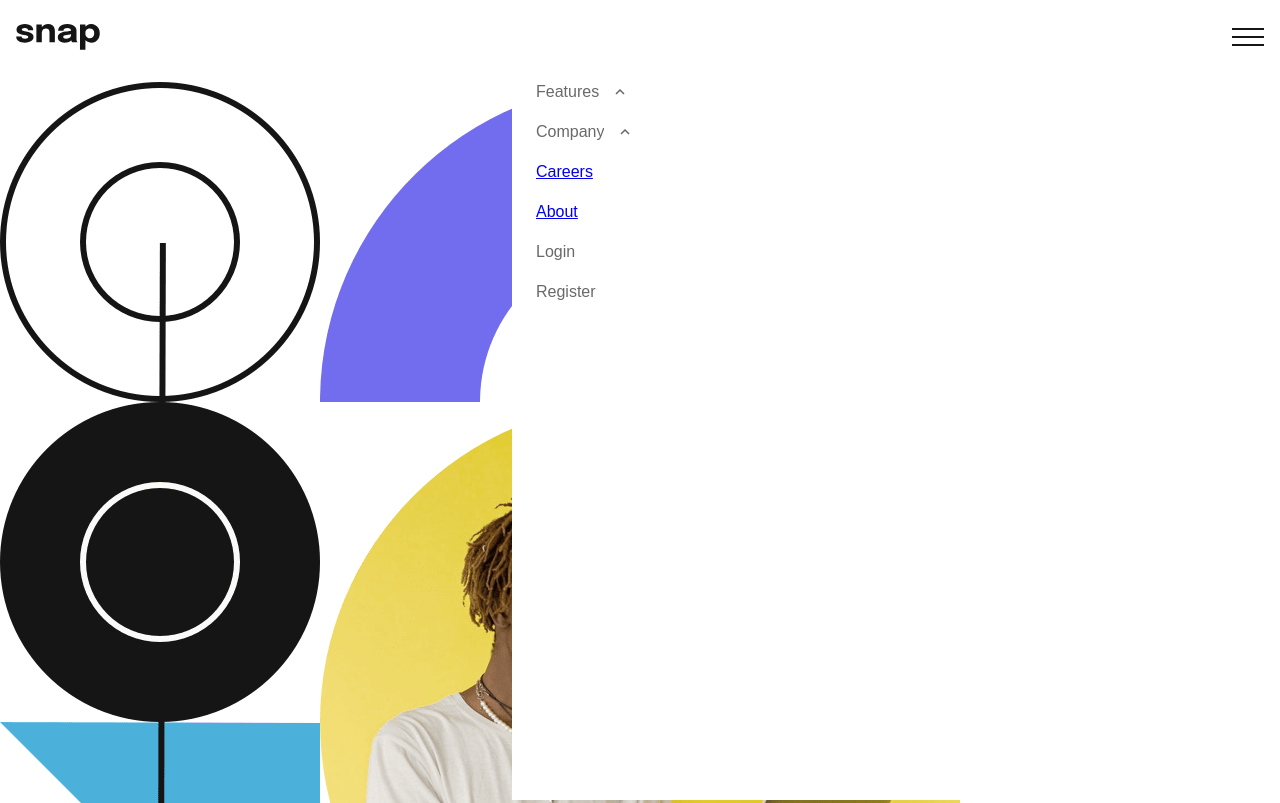
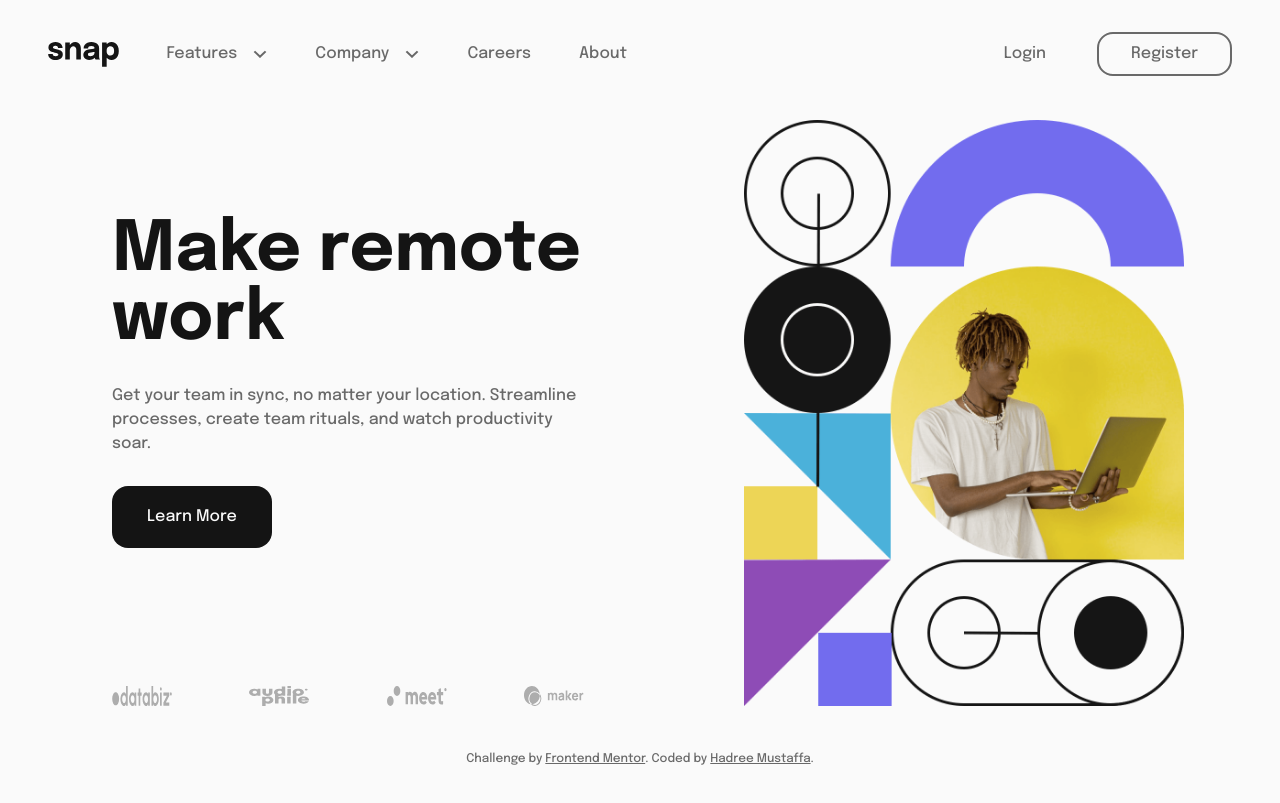
Before and after one commit to hadreemustaffa/intro-section-with-dropdown-navigation, a website: page index.html in a window 1280 px wide. Shown: the top 803 px of the page. Drawn offline with Linux system fonts and the light colour scheme; a web font is replaced by a local one.

Commit message:
finish mobile/desktop styling

```diff
--- a/index.html
+++ b/index.html
@@ -5,114 +5,121 @@
   <meta charset="UTF-8">
   <meta name="viewport" content="width=device-width, initial-scale=1.0">
   <meta name="description" content="Intro Section with Dropdown Navigation solution for Frontendmentor.io">
-
   <link rel="icon" type="image/png" sizes="32x32" href="/assets/images/favicon-32x32.png">
-
   <link rel="stylesheet" href="/dist/style.css">
   <script defer src="index.js"></script>
   <title>Frontend Mentor | Intro section with dropdown navigation</title>
-
 </head>
 
 <body>
-  <header class="flex row space-between">
-    <img src="/assets/images/logo.svg" width="84" height="26" alt="">
-    <button id="menuBtn" class="menu" type="button" aria-controls="navigation-drawer" aria-expanded="false">
-      <img src="assets/images/icon-menu.svg" alt="menu">
+  <header>
+    <a href="#">
+      <img class="logo" src="/assets/images/logo.svg" alt="snap brand logo">
+    </a>
+
+    <button class="btn-toggle" type="button" aria-expanded="false">
+      <img src="assets/images/icon-menu.svg" alt="navigation menu icon">
     </button>
-  </header>
 
-  <nav class="flex column" role="navigation">
-    <ul id="navigation-drawer" class="nav__list flex column gap-1">
-
-      <li class="nav__item flex column gap-1">
-        <div class="flex row gap-1">
-          <input type="button" value="Features">
-          <img class="arrow" src="assets/images/icon-arrow-up.svg" alt="">
-        </div>
-        <ul class="nav__item-list flex column gap-1 hidden">
-          <li class="nav__item-link flex row gap-1">
+    <nav role="navigation">
+      <ul class="main-menu" role="menubar">
+        <li class="dropdown" role="none">
+          <a class="dropdown__item" href="#" role="menuitem" aria-haspopup="true" aria-expanded="false">
+            Features
+            <img class="arrow" src="assets/images/icon-arrow-down.svg" alt="">
+          </a>
+          <ul class="dropdown__list" role="menu" aria-hidden="true" aria-label="Features">
+            <li role="none">
+              <a class="dropdown__list-link" href="#todo-list" role="menuitem">
                 <img src="/assets/images/icon-todo.svg" alt="">
-            <a href="#">Todo List</a>
+                Todo List
+              </a>
             </li>
-          <li class="nav__item-link flex row gap-1">
+            <li role="none">
+              <a class="dropdown__list-link" href="#calendar" role="menuitem">
                 <img src="/assets/images/icon-calendar.svg" alt="">
-            <a href="#">Calendar</a>
+                Calendar
+              </a>
             </li>
-          <li class="nav__item-link flex row gap-1">
+            <li role="none">
+              <a class="dropdown__list-link" href="#reminders" role="menuitem">
                 <img src="/assets/images/icon-reminders.svg" alt="">
-            <a href="#">Reminders</a>
+                Reminders
+              </a>
             </li>
-          <li class="nav__item-link flex row gap-1">
+            <li role="none">
+              <a class="dropdown__list-link" href="#planning" role="menuitem">
                 <img src="/assets/images/icon-planning.svg" alt="">
-            <a href="#">Planning</a>
+                Planning
+              </a>
             </li>
           </ul>
         </li>
 
-      <li class="nav__item flex column gap-1">
-        <div class="flex row gap-1">
-          <input type="button" value="Company">
-          <img class="arrow" src="assets/images/icon-arrow-up.svg" alt="">
-        </div>
-        <ul class="nav__item-list flex column gap-1 hidden">
-          <li class="nav__item-link flex row">
-            <a href="#">History</a>
+        <li class="dropdown" role="none">
+          <a class="dropdown__item" href="#" role="menuitem" aria-haspopup="true" aria-expanded="false">
+            Company
+            <img class="arrow" src="assets/images/icon-arrow-down.svg" alt="">
+          </a>
+          <ul class="dropdown__list" role="menu" aria-hidden="true" aria-label="Company">
+            <li role="none">
+              <a class="dropdown__list-link" href="#history" role="menuitem">
+                History
+              </a>
             </li>
-          <li class="nav__item-link flex row">
-            <a href="#">Our Team</a>
+            <li role="none">
+              <a class="dropdown__list-link" href="#our-team" role="menuitem">
+                Our Team
+              </a>
             </li>
-          <li class="nav__item-link flex row">
-            <a href="#">Blog</a>
+            <li role="none">
+              <a class="dropdown__list-link" href="#blog" role="menuitem">
+                Blog
+              </a>
             </li>
           </ul>
         </li>
 
-      <li class="nav__item">
-        <a href="#">Careers</a>
+        <li role="none">
+          <a class="main-menu__item" href="#careers" role="menuitem">Careers</a>
         </li>
-      <li class="nav__item">
-        <a href="#">About</a>
+        <li role="none">
+          <a class="main-menu__item" href="#about" role="menuitem">About</a>
         </li>
       </ul>
 
-    <ul class="nav__list flex column gap-1">
-      <li class="nav__item">
-        <input type="button" value="Login">
-      </li>
-      <li class="nav__item">
-        <input type="button" value="Register">
-      </li>
-    </ul>
-
+      <div class="btn-container">
+        <button class="btn btn-tertiary" type="button">Login</button>
+        <button class="btn btn-secondary" type="button">Register</button>
+      </div>
     </nav>
+  </header>
 
   <main>
-    <div>
     <picture>
-        <source media="(max-width: 768px)" srcset="/assets/images/image-hero-mobile.png">
-        <source media="(min-width: 769px)" srcset="/assets/images/image-hero-desktop.png">
+      <source media="(max-width: 991px)" srcset="/assets/images/image-hero-mobile.png">
+      <source media="(min-width: 992px)" srcset="/assets/images/image-hero-desktop.png">
       <img src="/assets/images/image-hero-mobile.png" alt="standing man holding laptop">
     </picture>
-    </div>
 
-    <div>
+    <div class="container flex column">
+      <div class="container__text flex column">
         <h1>Make remote work</h1>
         <p>Get your team in sync, no matter your location. Streamline processes,
           create team rituals, and watch productivity soar.</p>
-      <button type="button">Learn More</button>
+        <button class="btn btn-primary" type="button">Learn More</button>
       </div>
 
-    <div>
+      <div class="container__logo flex row space-between">
         <img src="/assets/images/client-databiz.svg" alt="">
         <img src="/assets/images/client-audiophile.svg" alt="">
         <img src="/assets/images/client-meet.svg" alt="">
         <img src="/assets/images/client-maker.svg" alt="">
       </div>
-
+    </div>
   </main>
 
-  <footer class="attribution">
+  <footer class="attribution" role="contentinfo">
     Challenge by <a href="https://www.frontendmentor.io?ref=challenge" target="_blank">Frontend Mentor</a>.
     Coded by <a href="#">Hadree Mustaffa</a>.
   </footer>
--- a/index.js
+++ b/index.js
@@ -1,34 +1,42 @@
-const menuBtn = document.getElementById('menuBtn');
-const menuContent = document.querySelector('nav');
-const menuItem = document.querySelectorAll('.nav__item');
+const toggleBtn = document.querySelector('.btn-toggle');
+const navigationBar = document.querySelector('nav');
+const dropdownItems = Array.from(document.querySelectorAll('[aria-haspopup]'));
 
-const menuUrl = '/assets/images/icon-menu.svg';
+const menuOpenUrl = '/assets/images/icon-menu.svg';
 const menuCloseUrl = '/assets/images/icon-close-menu.svg';
-const arrowUpUrl = '/assets/images/icon-arrow-up.svg';
-const arrowDownUrl = '/assets/images/icon-arrow-down.svg';
 
-menuBtn.addEventListener('click', () => {
-  if (menuContent.classList.contains('hidden')) {
-    menuBtn.firstElementChild.src = menuCloseUrl;
-    menuContent.classList.remove('hidden');
+toggleBtn.addEventListener('click', () => {
+  if (toggleBtn.getAttribute('aria-expanded') === 'false') {
+    toggleBtn.setAttribute('aria-expanded', 'true');
+    toggleBtn.firstElementChild.src = menuCloseUrl;
   } else {
-    menuBtn.firstElementChild.src = menuUrl;
-    menuContent.classList.add('hidden');
+    toggleBtn.setAttribute('aria-expanded', 'false');
+    toggleBtn.firstElementChild.src = menuOpenUrl;
   }
+  navigationBar.classList.toggle('open');
+  navigationBar.style.transition = 'transform 0.25s ease-in-out';
+});
+console.log(navigationBar);
+navigationBar.addEventListener('transitionend', () => {
+  navigationBar.removeAttribute('style');
 });
 
-Array.from(menuItem).forEach((item) => {
-  const input = item.querySelector('input');
-  const arrow = item.querySelector('.arrow');
-  const list = item.querySelector('ul');
+dropdownItems.forEach((item) => {
+  item.addEventListener('click', () => {
+    const itemList = item.nextElementSibling;
+    const arrow = item.firstElementChild;
 
-  input?.addEventListener('click', () => {
-    if (list.classList.contains('hidden')) {
-      arrow.src = arrowDownUrl;
-      list.classList.remove('hidden');
+    if (item.getAttribute('aria-expanded') !== 'true') {
+      item.setAttribute('aria-expanded', 'true');
+      itemList.classList.add('flex');
+      itemList.style.visibility = 'visible';
+      arrow.style.transform = 'rotate(180deg)';
     } else {
-      arrow.src = arrowUpUrl;
-      list.classList.add('hidden');
+      item.setAttribute('aria-expanded', 'false');
+      itemList.classList.remove('flex');
+      itemList.style.visibility = 'hidden';
+      itemList.removeAttribute('style');
+      arrow.style.transform = 'rotate(0)';
     }
   });
 });
--- a/sass/abstracts/_breakpoints.scss
+++ b/sass/abstracts/_breakpoints.scss
@@ -0,0 +1,21 @@
+$breakpoints: (
+  "sm": 36rem,
+  "md": 48rem,
+  "lg": 62rem
+);
+
+@mixin sm {
+  @media (min-width: map-get($breakpoints, "sm")) {
+    @content;
+  }
+}
+@mixin md {
+  @media (min-width: map-get($breakpoints, "md")) {
+    @content;
+  }
+}
+@mixin lg {
+  @media (min-width: map-get($breakpoints, "lg")) {
+    @content;
+  }
+}
--- a/sass/abstracts/_helpers.scss
+++ b/sass/abstracts/_helpers.scss
@@ -1,6 +1,8 @@
+@use "variables" as *;
+
 // flex classes
 .flex {
-  display: flex;
+  display: flex !important;
 }
 .row {
   flex-direction: row;
@@ -11,19 +13,12 @@
 .space-between {
   justify-content: space-between;
 }
-.center {
-  align-items: center;
-}
-
-// grid classes
-.grid {
-  display: grid;
-}
 
 // general
 .hidden {
   display: none;
 }
-.gap-1 {
-  gap: 1rem;
+
+.open {
+  transform: none;
 }
--- a/sass/abstracts/_variables.scss
+++ b/sass/abstracts/_variables.scss
@@ -1,7 +1,10 @@
 $ff-primary: "Epilogue", sans-serif;
 
-$fs-lg: 1.875rem;
-$fs-md: 1.125rem;
+// $fs-lg: 1.875rem;
+// $fs-md: 1.125rem;
+// $fs-sm: 1rem;
+$fs-lg: clamp(1.88rem, 0.86rem + 4.32vw, 4.75rem);
+$fs-md: clamp(1.13rem, 1.08rem + 0.19vw, 1.25rem);
 $fs-sm: 1rem;
 
 $fs-heading: $fs-lg;
--- a/sass/base/_font-face.scss
+++ b/sass/base/_font-face.scss
@@ -3,8 +3,8 @@
   font-weight: 500;
   src:
     local("Epilogue"),
-    url("/assets/fonts/epilogue-variablefont_wght-webfont.woff2") format("woff2"),
-    url("/assets/fonts/epilogue-variablefont_wght-webfont.woff") format("woff");
+    url("/assets/fonts/Epilogue-Medium.woff2") format("woff2"),
+    url("/assets/fonts/Epilogue-Medium.woff") format("woff");
   font-display: swap;
 }
 
@@ -13,7 +13,7 @@
   font-weight: 700;
   src:
     local("Epilogue"),
-    url("/assets/fonts/epilogue-italic-variablefont_wght-webfont.woff2") format("woff2"),
-    url("/assets/fonts/epilogue-italic-variablefont_wght-webfont.woff") format("woff");
+    url("/assets/fonts/Epilogue-Bold.woff2") format("woff2"),
+    url("/assets/fonts/Epilogue-Bold.woff") format("woff");
   font-display: swap;
 }
--- a/sass/base/_reset.scss
+++ b/sass/base/_reset.scss
@@ -5,7 +5,7 @@
   box-sizing: border-box;
 }
 
-/* Remove default margin */
+/* Remove default margin and padding*/
 * {
   margin: 0;
   padding: 0;
--- a/sass/base/_typography.scss
+++ b/sass/base/_typography.scss
@@ -7,9 +7,36 @@ body {
   color: $clr-neutral-2;
 }
 
-nav,
-button,
-input {
-  color: $clr-neutral-2;
+h1 {
+  font-size: $fs-heading;
+  color: $clr-neutral-3;
+  line-height: 1;
+}
+
+p {
   font-size: $fs-body-2;
 }
+
+nav,
+button {
+  font-size: $fs-body-2;
+  color: $clr-neutral-2;
+}
+
+a {
+  color: $clr-neutral-2;
+  font-size: 1em;
+  text-decoration: none;
+  &:hover,
+  &:active {
+    color: $clr-neutral-3;
+  }
+}
+
+.attribution {
+  font-size: 0.75rem;
+
+  a {
+    text-decoration: underline;
+  }
+}
--- a/sass/components/_button.scss
+++ b/sass/components/_button.scss
@@ -0,0 +1,57 @@
+@use "../abstracts" as *;
+
+.btn {
+  width: fit-content;
+  outline: solid transparent;
+  background-color: transparent;
+  border: solid transparent;
+  border-radius: 1rem;
+  transition: 0.1s ease-in;
+
+  &:hover {
+    cursor: pointer;
+  }
+  &:active {
+    transform: scale(0.99);
+  }
+  &:focus {
+    outline-offset: -2px;
+    outline: 2px solid $clr-neutral-3;
+  }
+
+  &.btn-primary {
+    padding: 1rem 2rem;
+    color: $clr-neutral-1;
+    background-color: $clr-neutral-3;
+    &:hover {
+      color: $clr-neutral-3;
+      background-color: $clr-neutral-1;
+      box-shadow: 0 0 5px hsl(0, 0%, 15%);
+    }
+    &:active {
+      color: $clr-neutral-3;
+      background-color: $clr-neutral-1;
+    }
+    &:focus {
+      outline-offset: 2px;
+    }
+  }
+
+  &.btn-secondary {
+    padding: 0.5rem 2rem;
+    border: 2px solid $clr-neutral-2;
+  }
+
+  &.btn-tertiary {
+    padding: 0 2rem;
+  }
+
+  &.btn-secondary,
+  &.btn-tertiary {
+    width: 100%;
+
+    &:hover {
+      color: $clr-neutral-3;
+    }
+  }
+}
--- a/sass/components/_dropdown-menu.scss
+++ /dev/null
@@ -1,10 +0,0 @@
-.menu {
-  outline: transparent;
-  border: none;
-  background: none;
-  z-index: 10;
-
-  &:hover {
-    cursor: pointer;
-  }
-}
--- a/sass/components/_index.scss
+++ b/sass/components/_index.scss
@@ -1,2 +1,2 @@
 @forward "button";
-@forward "dropdown-menu";
+@forward "toggle-button";
--- a/sass/layout/_body.scss
+++ b/sass/layout/_body.scss
@@ -1,4 +1,14 @@
+@use "../abstracts" as *;
+
 body {
+  background-color: $clr-neutral-1;
   min-height: 100vh;
-  padding: 1.5rem 0;
+  display: flex;
+  flex-direction: column;
+  justify-content: space-between;
+  transition: 0.25s ease;
+
+  @include sm {
+    padding: 0 2rem;
+  }
 }
--- /dev/null
+++ b/sass/layout/_footer.scss
@@ -0,0 +1,7 @@
+@use "../abstracts" as *;
+
+footer {
+  margin-top: 2rem;
+  text-align: center;
+  padding-bottom: 2rem;
+}
--- a/sass/layout/_header.scss
+++ b/sass/layout/_header.scss
@@ -1,4 +1,161 @@
+@use "../abstracts" as *;
+
 header {
-  padding: 0 1rem;
-  padding-bottom: 2rem;
+  grid-column: 1;
+  grid-row: 1;
+  display: flex;
+  flex-direction: row;
+  align-items: center;
+  justify-content: space-between;
+  padding: 2rem 1rem;
+  transition: 0.25s ease;
+
+  .logo {
+    width: 75px;
+    height: 25px;
+  }
+
+  img {
+    width: 26px;
+    height: 18px;
+  }
 }
+
+nav {
+  width: 230px;
+  height: 100%;
+  position: fixed;
+  top: 0;
+  right: 0;
+  padding: 5rem 2rem 2rem;
+  background-color: white;
+  overflow-y: scroll;
+  transform: translateX(100%);
+  z-index: 1;
+
+  ul {
+    list-style: none;
+
+    &:focus,
+    li:focus {
+      outline: 2px solid $clr-neutral-1;
+    }
+  }
+
+  .main-menu {
+    display: flex;
+    flex-direction: column;
+    gap: 1rem;
+
+    &__item {
+      display: inline-block;
+      width: 100%;
+    }
+
+    .dropdown {
+      position: relative;
+
+      &__item {
+        display: flex;
+        flex-direction: row;
+        align-items: center;
+        gap: 1rem;
+
+        img {
+          width: 14px;
+          height: 8px;
+          transition: transform 0.25s ease;
+        }
+      }
+
+      &__list {
+        width: 100%;
+        margin-top: 1rem;
+        display: none;
+        flex-direction: column;
+        gap: 1rem;
+        padding-left: 1rem;
+        visibility: visible;
+
+        &-link {
+          display: flex;
+          flex-direction: row;
+          gap: 1rem;
+
+          img {
+            width: 18px;
+            height: 20px;
+          }
+        }
+      }
+    }
+  }
+
+  .btn-container {
+    display: flex;
+    flex-direction: column;
+    gap: 1rem;
+    margin-top: 2rem;
+  }
+}
+
+@include lg {
+  header {
+    justify-content: start;
+
+    .btn-toggle {
+      display: none;
+    }
+  }
+
+  nav {
+    width: 100%;
+    height: auto;
+    position: static;
+    padding: 0;
+    display: flex;
+    flex-direction: row;
+    justify-content: space-between;
+    background-color: transparent;
+    transform: none;
+    overflow-y: visible;
+
+    .main-menu {
+      flex-direction: row;
+      align-items: center;
+      padding-left: 3rem;
+      gap: 3rem;
+
+      .dropdown {
+        &__list {
+          background-color: white;
+          width: max-content;
+          display: flex;
+          position: absolute;
+          top: 100%;
+          padding: 1rem 1.5rem;
+          border-radius: 0.5rem;
+          box-shadow: 0 0 50px -25px $clr-neutral-2;
+          visibility: hidden;
+          transition: visibility 0.25s ease;
+        }
+
+        &:first-child ul {
+          left: -3.5rem;
+        }
+
+        &:hover,
+        &__list:hover {
+          .dropdown__list {
+            visibility: visible;
+          }
+        }
+      }
+    }
+
+    .btn-container {
+      flex-direction: row;
+      margin-top: 0;
+    }
+  }
+}
--- a/sass/layout/_index.scss
+++ b/sass/layout/_index.scss
@@ -1,4 +1,4 @@
 @forward "body";
 @forward "header";
 @forward "main";
-@forward "navigation";
+@forward "footer";
--- a/sass/layout/_main.scss
+++ b/sass/layout/_main.scss
@@ -0,0 +1,67 @@
+@use "../abstracts/breakpoints" as *;
+
+main {
+  grid-column: 1;
+  grid-row: 2;
+
+  display: grid;
+  grid-template-columns: 1fr;
+  grid-template-rows: 0.25fr auto;
+  gap: 3.125rem;
+
+  .container {
+    justify-content: space-between;
+    text-align: center;
+    gap: 3.125rem;
+    padding: 0 1rem;
+
+    &__text {
+      gap: 1.875rem;
+    }
+
+    .btn {
+      align-self: center;
+    }
+
+    &__logo {
+      img {
+        width: 60px;
+        height: 20px;
+      }
+    }
+  }
+}
+
+@include sm {
+  main {
+    margin: 0 auto;
+    max-width: 30rem;
+  }
+}
+
+@include lg {
+  main {
+    grid-template-columns: 1fr 1fr;
+    grid-template-rows: 1fr;
+    max-width: 80rem;
+    gap: 5rem;
+
+    picture {
+      max-width: 440px;
+      grid-area: 1 / 2 / 1 / 2;
+      margin: auto;
+    }
+    .container {
+      padding-left: 5rem;
+      text-align: left;
+      grid-area: 1 / 1 / 1 / 1;
+
+      &__text {
+        padding-top: 6rem;
+      }
+      .btn {
+        align-self: flex-start;
+      }
+    }
+  }
+}
--- a/sass/layout/_navigation.scss
+++ /dev/null
@@ -1,40 +0,0 @@
-nav {
-  gap: 1rem;
-  width: 60%;
-  height: 100%;
-  background: white;
-  position: absolute;
-  top: 0;
-  right: 0;
-  padding: 5rem 1.5rem;
-
-  .nav__list {
-    list-style: none;
-  }
-  .nav__item-link {
-    padding-left: 1rem;
-
-    img {
-      width: 24px;
-      height: 24px;
-    }
-  }
-
-  input,
-  button {
-    text-align: left;
-    outline: transparent;
-    border: transparent;
-    background-color: transparent;
-    &:hover {
-      cursor: pointer;
-    }
-  }
-
-  .arrow {
-    width: 10px;
-    height: 6px;
-    margin: auto;
-    margin-left: 0;
-  }
-}
```
Also changed, not shown: sass/components/_toggle-button.scss (added, +14 -0 lines), dist/style.css, 1 other file. Lines whose indentation alone changed are shown as unchanged.
